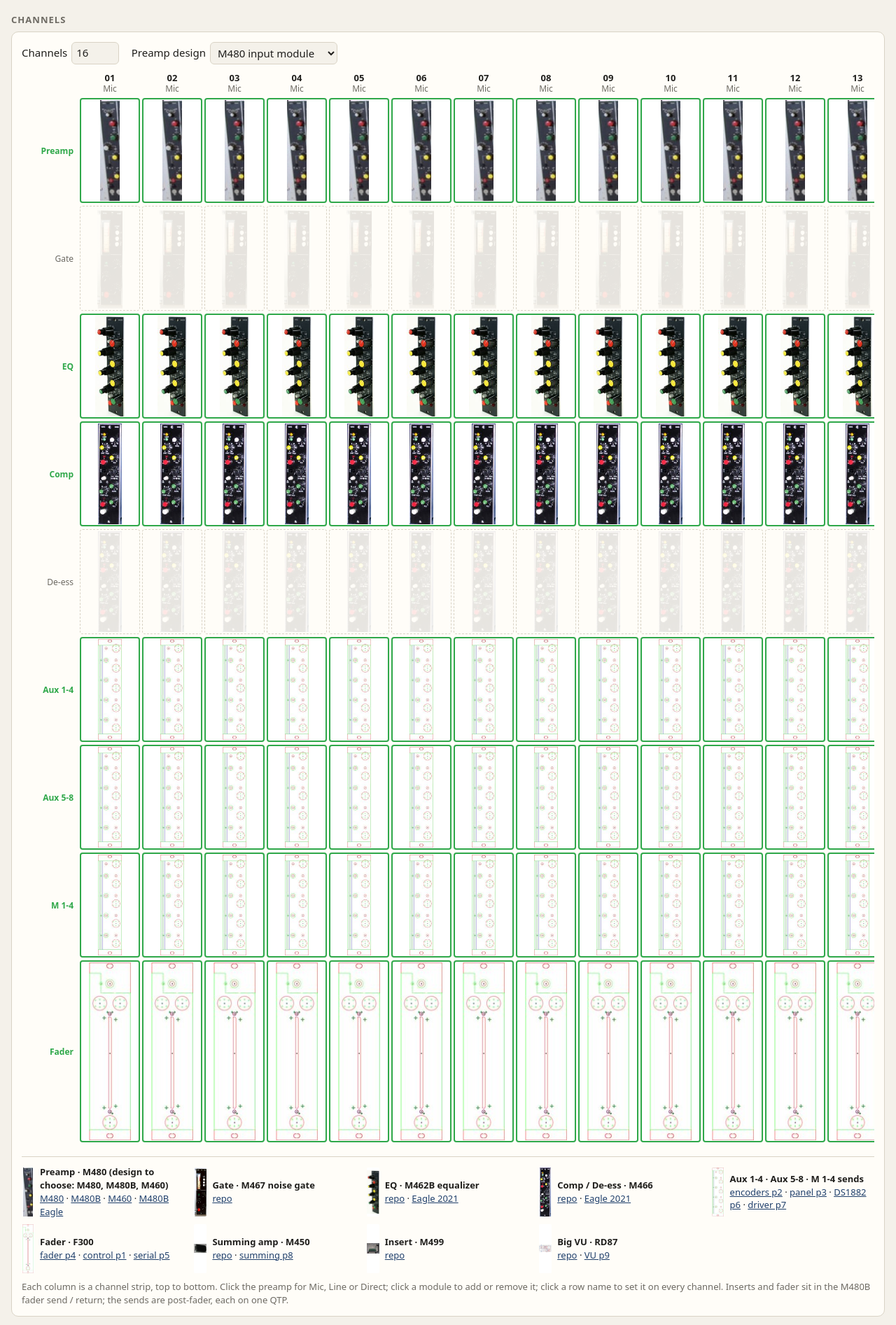
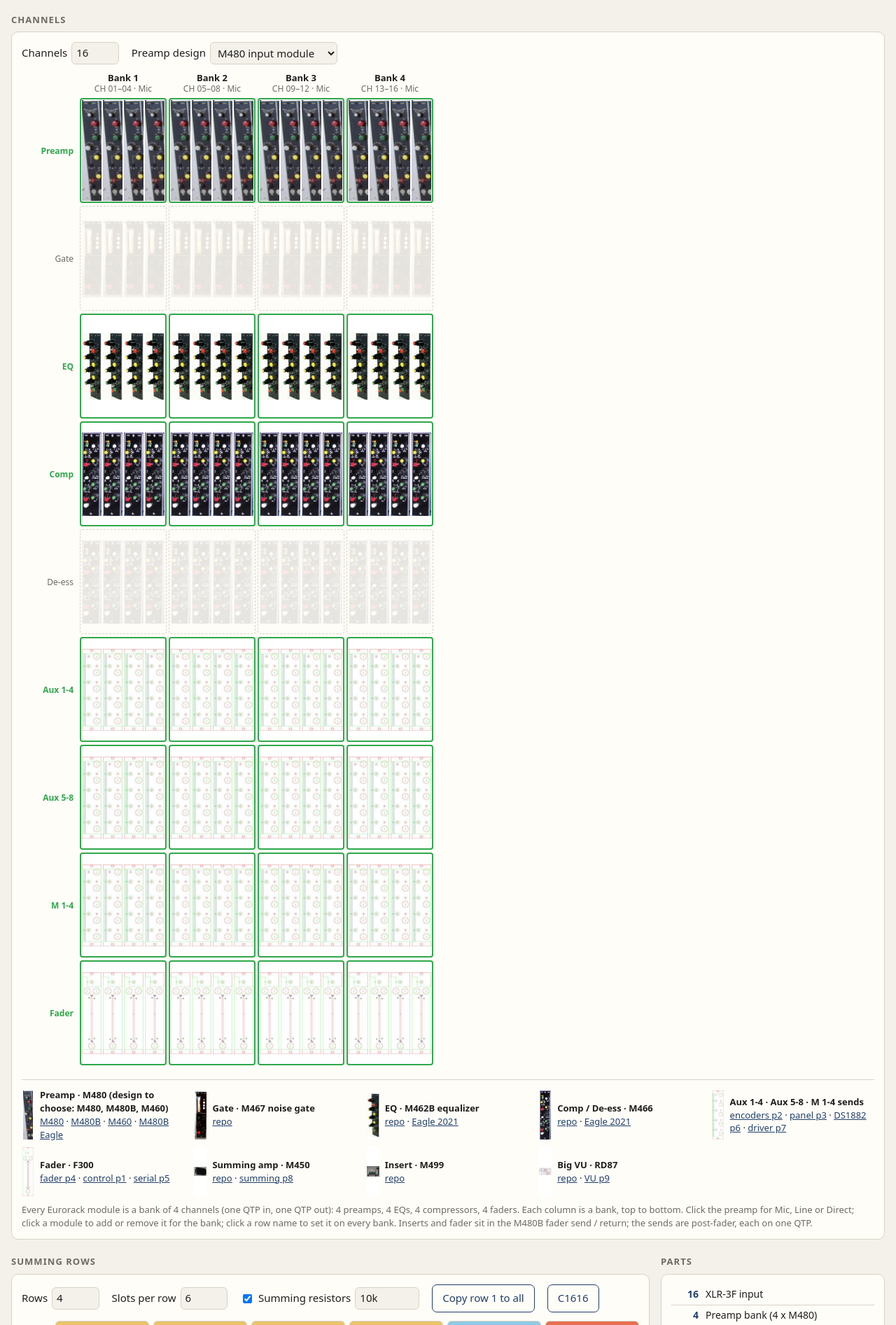
Before and after one commit to WardBeckSystems/CONSOLE.EuroConsole, a plain HTML site: page EDITOR/index.html in a window 1280 px wide. Shown: the part 67-1960 px from the top of the page at 70% size. Drawn offline with Linux system fonts and the light colour scheme.

Commit message:
Every Eurorack module is a bank of 4: console view by bank (4 preamps, gates, EQs, compressors, de-essers, sends, faders per module), one schematic sheet per bank, parts counted as bank modules; Maxim adapter board (DS1882) replaces the split duplicate
Co-Authored-By: Claude Opus 5.5 <noreply@anthropic.com>

```diff
--- a/EDITOR/generator.js
+++ b/EDITOR/generator.js
@@ -141,26 +141,28 @@
     const sheets = [];
 
     /* ---- channels ---- */
-    const chs = new Sheet('Channels', `${name}-channels.kicad_sch`, `${name}: ${N} input channels`);
-    sheets.push(chs);
+    /* every Eurorack module is a bank of 4 channels (one QTP in, one QTP out): one sheet per bank */
+    const banks = [];
+    const bankSheet = b => banks[b] || (banks[b] = (() => { const sh = new Sheet(`Bank ${b + 1}`, `${name}-bank${b + 1}.kicad_sch`, `${name}: bank ${b + 1}, CH ${pad2(b * 4 + 1)}-${pad2(Math.min(b * 4 + 4, N))}`); sheets.push(sh); return sh; })());
     const W = sym => 2 * halfW(sym) + 25.4;
     const rowW = sp => 58.42 + (sp.in !== 'DIRECT' ? W((PREAMPS[cfg.preamp] || PREAMPS.M480).sym) : 0) + sp.fx.reduce((w, k) => w + W(CHAIN[k].sym), 0) + W('FADER') + sp.sends.length * (W('AUX4') + 33.02);
-    const perCol = 8, colW = snap(Math.max(...CHS.map(rowW)) + 40), rowH = 58.42;
-    chs.text(`${N} channels: preamp -> inserts -> fader -> CH (QTP) -> post-fader sends (Aux 1-4, Aux 5-8, M 1-4, one QTP each)`, 20.32, 15.24, 3);
+    const rowH = 58.42;
+    const bankCount = (ci, key) => { if (ci % 4 === 0) count(key); };   // one Eurorack module per bank
     CHS.forEach((sp, ci) => {
-      const c = ci + 1, col = Math.floor(ci / perCol), r = ci % perCol;
-      const x0 = 20.32 + col * colW, y0 = snap(45.72 + r * rowH);
-      chs.text(`CH ${pad2(c)} · ${INPUTS[sp.in]}${sp.fx.map(k => ' · ' + CHAIN[k].label).join('')} · Fader${sp.sends.map(k => ' · ' + SENDS[k].label).join('')}`, x0, y0 - 22.86, 2);
+      const c = ci + 1, b = Math.floor(ci / 4), r = ci % 4, chs = bankSheet(b);
+      if (r === 0) chs.text(`Bank ${b + 1}: CH ${pad2(c)}-${pad2(Math.min(c + 3, N))} · ${INPUTS[sp.in]}${sp.fx.map(k => ' · ' + CHAIN[k].label).join('')} · Fader${sp.sends.map(k => ' · ' + SENDS[k].label).join('')}  (each module = 4 channels)`, 20.32, 15.24, 3);
+      const x0 = 20.32, y0 = snap(45.72 + r * rowH);
+      chs.text(`CH ${pad2(c)}`, x0, y0 - 22.86, 2);
       chs.place('XLR', x0 + 12.7, y0, next('J'), sp.in === 'MIC' ? 'XLR-3F mic' : 'XLR-3F line', { HOT: `IN${pad2(c)}+`, COLD: `IN${pad2(c)}-`, GND: 'GND' }); count('XLR-3F input');
       let x = x0 + 58.42;
       const chain = (from, to) => {               // inserts then fader, from net `from` to net `to`
         sp.fx.forEach(k => {
           const sym = CHAIN[k].sym, out = `${k}${pad2(c)}`;
-          chs.place(sym, snap(x + halfW(sym) + 12.7), y0, next('U'), k === 'DEESS' ? 'M466 De-esser' : sym, legNets(sym, from, out)); count(CHAIN[k].bom);
+          chs.place(sym, snap(x + halfW(sym) + 12.7), y0, next('U'), k === 'DEESS' ? 'M466 De-esser' : sym, legNets(sym, from, out)); bankCount(ci, CHAIN[k].label + ' bank (4 x ' + sym + ')');
           x = snap(x + W(sym)); from = out;
         });
         chs.place('FADER', snap(x + halfW('FADER') + 12.7), y0, next('U'), 'F300 Fader', { 'IN+': from + '+', 'IN-': from + '-', 'OUT+': to + '+', 'OUT-': to + '-', SDA: 'I2C_SDA', SCL: 'I2C_SCL' });
-        count('F300 fader module'); x = snap(x + W('FADER'));
+        bankCount(ci, 'Fader bank (4 x F300)'); x = snap(x + W('FADER'));
       };
       if (sp.in !== 'DIRECT') {
         const mic = sp.in === 'MIC', P = PREAMPS[cfg.preamp] || PREAMPS.M480, n2 = pad2(c);
@@ -175,7 +177,7 @@
           'Fader Send +': `FS${n2}+`, 'Fader Send -': `FS${n2}-`, 'Fader Return +': `FR${n2}+`, 'Fader Return -': `FR${n2}-`,
           'M1 OUT +': CH(c) + '+', 'M1 OUT -': CH(c) + '-', 'Cue Solo +': 'NC', 'Cue Solo -': 'NC',
           'M2 OUT +': 'NC', 'M2 OUT -': 'NC', 'Aux +': 'NC', 'Aux -': 'NC' };
-        chs.place(P.sym, snap(x + halfW(P.sym) + 12.7), y0, next('U'), `${P.sym} ${mic ? 'mic' : 'line'}`, nets); count(`${P.label} (preamp)`);
+        chs.place(P.sym, snap(x + halfW(P.sym) + 12.7), y0, next('U'), `${P.sym} ${mic ? 'mic' : 'line'}`, nets); bankCount(ci, `Preamp bank (4 x ${P.sym})`);
         x = snap(x + 2 * halfW(P.sym) + 25.4 - 104.14);
         x = snap(x + 104.14);
         chain(`FS${pad2(c)}`, `FR${pad2(c)}`);       // inserts + fader in the M480B fader send / return
@@ -183,20 +185,18 @@
       sp.sends.forEach(k => {                        // post-fader 4-way sends, each on its own QTP
         const outs = SENDS[k].buses.map(b => sendNet(c, b)), nets = { 'IN+': CH(c) + '+', 'IN-': CH(c) + '-', SDA: 'I2C_SDA', SCL: 'I2C_SCL' };
         outs.forEach((n, i) => { nets[`SEND${i + 1}+`] = n + '+'; nets[`SEND${i + 1}-`] = n + '-'; });
-        chs.place('AUX4', snap(x + halfW('AUX4') + 12.7), y0, next('U'), SENDS[k].label, nets); count('4-way send module (' + SENDS[k].label + ')');
+        chs.place('AUX4', snap(x + halfW('AUX4') + 12.7), y0, next('U'), SENDS[k].label, nets); bankCount(ci, SENDS[k].label + ' send bank (4 x 4-way send)');
         x = snap(x + W('AUX4'));
         chs.place('QTP', snap(x + 10.16), y0, next('J'), `CH${pad2(c)} ${SENDS[k].label}`, qtpNets(outs)); count('QTP RJ45');
         x = snap(x + 33.02);
       });
     });
-    const qx = 20.32 + Math.ceil(N / perCol) * colW;
-    if (BUSES.some(b => !b.send)) {
-      chs.text('QTP out: 4 channels per RJ45, to the direct summing rows', qx, 25.4, 2);
-      for (let g = 0; g < Math.ceil(N / 4); g++) {
-        const list = [0, 1, 2, 3].map(i => g * 4 + i + 1 <= N ? CH(g * 4 + i + 1) : null);
-        chs.place('QTP', qx + 10.16, snap(45.72 + g * 38.1), next('J'), `QTP OUT ${g * 4 + 1}-${Math.min(g * 4 + 4, N)}`, qtpNets(list)); count('QTP RJ45');
-      }
-    }
+    if (BUSES.some(b => !b.send)) banks.forEach((chs, g) => {
+      const qx = snap(chs.w + 20);
+      chs.text('Bank QTP out: CH to the direct summing rows', qx, 30.48, 2);
+      const list = [0, 1, 2, 3].map(i => g * 4 + i + 1 <= N ? CH(g * 4 + i + 1) : null);
+      chs.place('QTP', qx + 10.16, 45.72, next('J'), `QTP OUT ${g * 4 + 1}-${Math.min(g * 4 + 4, N)}`, qtpNets(list)); count('QTP RJ45');
+    });
 
     /* ---- summing rows ---- */
     let bi = 0;
--- a/EDITOR/index.html
+++ b/EDITOR/index.html
@@ -34,14 +34,14 @@ button.ghost { background: transparent; color: var(--accent); }
 .chip.part { border-color: var(--glow); color: var(--ink); border-style: dashed; }
 /* channels: each channel is a row of module faces, as in the rack */
 .console { overflow-x: auto; margin-top: 12px; padding-bottom: 6px; }
-.cgrid { display: grid; grid-template-columns: 80px repeat(var(--n), 86px); gap: 4px 3px; width: max-content; }
+.cgrid { display: grid; grid-template-columns: 80px repeat(var(--n), 124px); gap: 4px 3px; width: max-content; }
 .chead { font-size: 12px; text-align: center; color: var(--muted); line-height: 1.2; padding-bottom: 2px; }
 .chead b { display: block; color: var(--ink); font-size: 13px; }
 .chead .warn { color: #c0392b; }
 .rl { position: sticky; left: 0; z-index: 1; background: var(--panel); border: 0; padding: 0 6px 0 0; font: inherit; font-size: 12px; text-align: right; color: var(--muted); cursor: pointer; display: flex; align-items: center; justify-content: flex-end; }
 .rl.all { color: var(--glow); font-weight: 600; } .rl.fixed { cursor: default; }
-.mod { width: 86px; height: 150px; padding: 3px; overflow: hidden; border: 0; border-radius: 4px; background: var(--face); cursor: pointer; outline: 2px solid transparent; outline-offset: -2px; display: flex; align-items: center; justify-content: center; }
-.mod img { height: 144px; width: auto; max-width: 80px; object-fit: contain; display: block; }
+.mod { width: 124px; height: 150px; padding: 3px; overflow: hidden; gap: 2px; border: 0; border-radius: 4px; background: var(--face); cursor: pointer; outline: 2px solid transparent; outline-offset: -2px; display: flex; align-items: center; justify-content: center; }
+.mod img { height: 144px; width: 28px; object-fit: contain; display: block; }
 .mod.tall img { height: 254px; }
 .mod.on { outline-color: var(--glow); }
 .mod.off { background: transparent; border: 1px dashed var(--line); }
@@ -88,7 +88,7 @@ a { color: var(--accent); }
     </div>
     <div class="console" id="chans"></div>
     <div class="key" id="key"></div>
-    <p class="small muted" style="margin:10px 0 0">Each column is a channel strip, top to bottom. Click the preamp for Mic, Line or Direct; click a module to add or remove it; click a row name to set it on every channel. Inserts and fader sit in the M480B fader send / return; the sends are post-fader, each on one QTP.</p>
+    <p class="small muted" style="margin:10px 0 0">Every Eurorack module is a bank of 4 channels (one QTP in, one QTP out): 4 preamps, 4 EQs, 4 compressors, 4 faders. Each column is a bank, top to bottom. Click the preamp for Mic, Line or Direct; click a module to add or remove it for the bank; click a row name to set it on every bank. Inserts and fader sit in the M480B fader send / return; the sends are post-fader, each on one QTP.</p>
   </div>
 
   <div class="grid2">
@@ -173,14 +173,16 @@ a { color: var(--accent); }
     $('rows').value = cfg.rows.length; $('slots').value = slotsPerRow();
     $('name').firstChild.nodeValue = design.name;
     $('sub').textContent = `${cfg.inputs} inputs × ${buses.length} summing amps`;
-    // the console: channels side by side, each strip top to bottom
+    // the console: banks of 4 side by side (every Eurorack module is 4 channels on one QTP), each strip top to bottom
     const direct = buses.some(b => !b.send), feeds = ch => direct || ch.sends.some(k => buses.some(b => b.send === k));
-    let g = `<div class="cgrid" style="--n:${CHS.length}"><div></div>` + CHS.map((ch, i) =>
-      `<div class="chead"><b>${String(i + 1).padStart(2, '0')}</b><span${feeds(ch) ? '' : ' class="warn" title="feeds no bus"'}>${feeds(ch) ? EC.INPUTS[ch.in] : 'no bus'}</span></div>`).join('');
+    const B = Math.ceil(CHS.length / 4), bank = b => CHS.slice(b * 4, b * 4 + 4), p2 = n => String(n).padStart(2, '0');
+    let g = `<div class="cgrid" style="--n:${B}"><div></div>` + Array.from({ length: B }, (_, b) => { const ch = CHS[b * 4], ok = bank(b).every(feeds);
+      return `<div class="chead"><b>Bank ${b + 1}</b>CH ${p2(b * 4 + 1)}–${p2(Math.min(b * 4 + 4, CHS.length))} · <span${ok ? '' : ' class="warn" title="feeds no bus"'}>${ok ? EC.INPUTS[ch.in] : 'no bus'}</span></div>`; }).join('');
     STRIP.forEach(m => {
       const n = CHS.filter(c => has(c, m)).length;
-      g += `<button class="rl ${n === CHS.length ? 'all' : ''} ${m.fixed ? 'fixed' : ''}" data-m="${m.key}" title="${m.fixed ? m.label : 'Set on every channel'}">${m.label}</button>`;
-      g += CHS.map((ch, i) => `<button class="mod ${has(ch, m) ? 'on' : 'off'} ${m.fixed ? 'fixed tall' : ''}" data-c="${i}" data-m="${m.key}" title="CH ${i + 1} ${m.key === 'PRE' ? EC.INPUTS[ch.in] + ' (' + cfg.preamp + ')' : m.label}"><img src="img/${m.img}.jpg" alt=""></button>`).join('');
+      g += `<button class="rl ${n === CHS.length ? 'all' : ''} ${m.fixed ? 'fixed' : ''}" data-m="${m.key}" title="${m.fixed ? m.label : 'Set on every bank'}">${m.label}</button>`;
+      g += Array.from({ length: B }, (_, b) => { const on = has(CHS[b * 4], m);
+        return `<button class="mod ${on ? 'on' : 'off'} ${m.fixed ? 'fixed' : ''}" data-b="${b}" data-m="${m.key}" title="Bank ${b + 1}: 4 x ${m.key === 'PRE' ? cfg.preamp + ' ' + EC.INPUTS[CHS[b * 4].in] : m.label}">${('<img src="img/' + m.img + '.jpg" alt="">').repeat(bank(b).length)}</button>`; }).join('');
     });
     $('chans').innerHTML = g + '</div>';
     // summing rows, each amp labelled with its bus
@@ -202,7 +204,10 @@ a { color: var(--accent); }
   }
   $('chans').addEventListener('click', e => {
     const b = e.target.closest('.mod'), r = e.target.closest('.rl');
-    if (b) { toggle(cfg.channels[+b.dataset.c], b.dataset.m); render(); return; }
+    if (b) {                                   // a module is a bank of 4: set all four channels like the first
+      const chs = cfg.channels.slice(+b.dataset.b * 4, +b.dataset.b * 4 + 4), first = JSON.parse(JSON.stringify(chs[0]));
+      toggle(first, b.dataset.m); chs.forEach(c => { c.in = first.in; c.fx = first.fx.slice(); c.sends = first.sends.slice(); });
+      render(); return; }
     if (!r) return;
     const m = STRIP.find(x => x.key === r.dataset.m); if (m.fixed) return;
     const all = cfg.channels.every(c => has(c, m));
```
Also changed, not shown: EDITOR/editor.png, KICAD/DS1882_Adapter/DS1882_Adapter.png (deleted), 7 other files.
